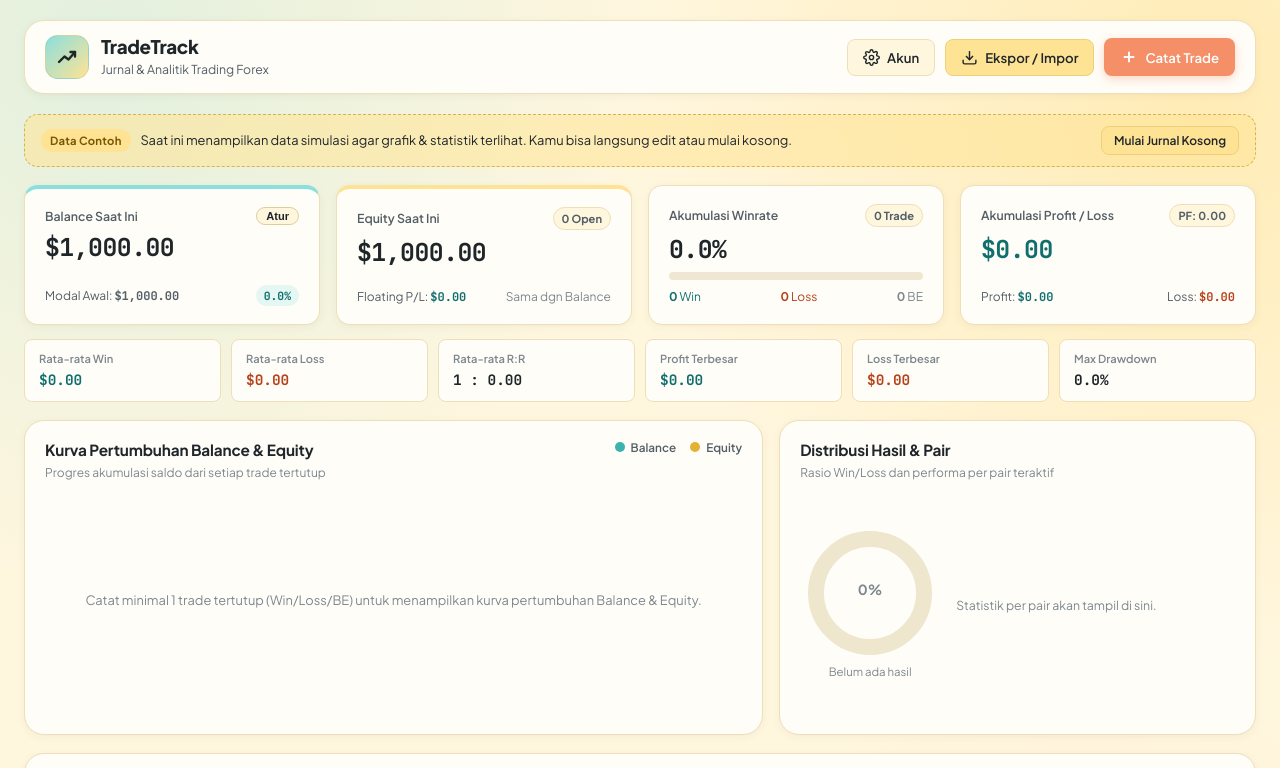
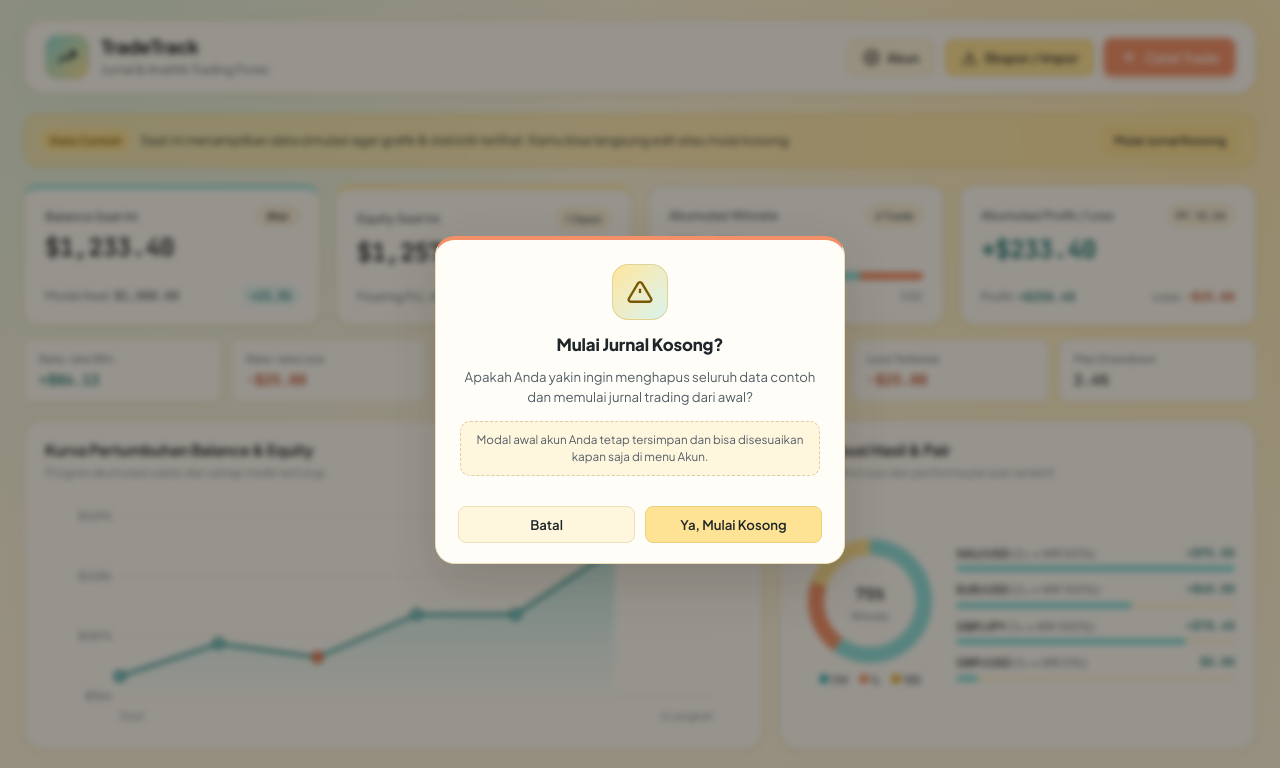
Before and after one commit to DzikriDhaniawan/notepad, a plain HTML site: page index.html in a window 1280 px wide. Both pictures are taken after a click on the button "Mulai Jurnal Kosong". Shown: the top 768 px of the page. Drawn offline with Linux system fonts and the light colour scheme.

Commit message:
push project

```diff
--- a/app.js
+++ b/app.js
@@ -893,6 +893,8 @@
   }
 
   // ---------- Modals & Forms ----------
+  let confirmResolver = null;
+
   function openModal(id) {
     const el = document.getElementById(id);
     el.hidden = false;
@@ -902,9 +904,55 @@
   function closeModal(id) {
     const el = document.getElementById(id);
     el.hidden = true;
+    if (id === 'confirmModal' && confirmResolver) {
+      const resolve = confirmResolver;
+      confirmResolver = null;
+      resolve(false);
+    }
     if ([...document.querySelectorAll('.modal-backdrop')].every((m) => m.hidden)) {
       document.body.style.overflow = '';
     }
+  }
+
+  function showConfirmDialog({
+    title = 'Apakah Anda yakin?',
+    message = 'Tindakan ini tidak dapat dibatalkan.',
+    note = '',
+    confirmText = 'Ya, Lanjutkan',
+    cancelText = 'Batal',
+    variant = 'coral'
+  }) {
+    if (confirmResolver) {
+      confirmResolver(false);
+      confirmResolver = null;
+    }
+
+    document.getElementById('confirmModalTitle').textContent = title;
+    document.getElementById('confirmModalMessage').textContent = message;
+
+    const noteEl = document.getElementById('confirmModalNote');
+    if (note) {
+      noteEl.textContent = note;
+      noteEl.hidden = false;
+    } else {
+      noteEl.hidden = true;
+    }
+
+    const iconEl = document.getElementById('confirmModalIcon');
+    iconEl.className = `confirm-icon ${variant === 'gold' ? 'is-gold' : ''}`;
+
+    const acceptBtn = document.getElementById('btnConfirmAccept');
+    const cancelBtn = document.getElementById('btnConfirmCancel');
+    acceptBtn.textContent = confirmText;
+    cancelBtn.textContent = cancelText;
+    acceptBtn.className = `btn ${variant === 'gold' ? 'btn-secondary' : 'btn-primary'}`;
+
+    openModal('confirmModal');
+    acceptBtn.focus();
+
+    return new Promise((resolve) => {
+      confirmResolver = resolve;
+    });
   }
 
   function updateCalcPreview() {
@@ -1037,10 +1085,17 @@
     openModal('detailModal');
   }
 
-  function deleteTrade(tradeId) {
+  async function deleteTrade(tradeId) {
     const tr = state.trades.find((t) => t.id === tradeId);
     if (!tr) return;
-    if (!confirm(`Hapus catatan trade ${tr.pair.toUpperCase()} (${formatDateShort(tr.date)})?`)) return;
+    const confirmed = await showConfirmDialog({
+      title: 'Hapus Catatan Trade?',
+      message: `Apakah Anda yakin ingin menghapus catatan ${tr.pair.toUpperCase()} (${tr.direction}) tanggal ${formatDateShort(tr.date)}?`,
+      note: 'Saldo Balance, Equity, dan statistik Winrate akan dihitung ulang otomatis.',
+      confirmText: 'Ya, Hapus Trade',
+      variant: 'coral'
+    });
+    if (!confirmed) return;
     state.trades = state.trades.filter((t) => t.id !== tradeId);
     state.isDemo = false;
     saveState();
@@ -1180,8 +1235,15 @@
     reader.readAsText(file);
   }
 
-  function handleResetAll() {
-    if (!confirm('Yakin ingin menghapus seluruh riwayat trading? Tindakan ini tidak bisa dibatalkan.')) return;
+  async function handleResetAll() {
+    const confirmed = await showConfirmDialog({
+      title: 'Hapus Semua Data Jurnal?',
+      message: 'Apakah Anda yakin ingin menghapus seluruh riwayat trading? Tindakan ini tidak bisa dibatalkan.',
+      note: 'Disarankan unduh Backup JSON atau CSV terlebih dahulu sebelum mengosongkan data.',
+      confirmText: 'Ya, Hapus Semua',
+      variant: 'coral'
+    });
+    if (!confirmed) return;
     state.trades = [];
     state.isDemo = false;
     state.account.depositAdjust = 0;
@@ -1193,6 +1255,16 @@
 
   // ---------- Event Wiring ----------
   function initEvents() {
+    document.getElementById('btnConfirmCancel').addEventListener('click', () => {
+      closeModal('confirmModal');
+    });
+    document.getElementById('btnConfirmAccept').addEventListener('click', () => {
+      const resolve = confirmResolver;
+      confirmResolver = null;
+      closeModal('confirmModal');
+      if (resolve) resolve(true);
+    });
+
     document.getElementById('btnNewTrade').addEventListener('click', openNewTradeModal);
     document.getElementById('btnMobileNavAdd').addEventListener('click', openNewTradeModal);
     document.getElementById('btnEmptyAddTrade').addEventListener('click', openNewTradeModal);
@@ -1207,8 +1279,16 @@
       });
     });
 
-    // Clear demo data
-    document.getElementById('btnClearDemo').addEventListener('click', () => {
+    // Clear demo data with custom confirmation popup
+    document.getElementById('btnClearDemo').addEventListener('click', async () => {
+      const confirmed = await showConfirmDialog({
+        title: 'Mulai Jurnal Kosong?',
+        message: 'Apakah Anda yakin ingin menghapus seluruh data contoh dan memulai jurnal trading dari awal?',
+        note: 'Modal awal akun Anda tetap tersimpan dan bisa disesuaikan kapan saja di menu Akun.',
+        confirmText: 'Ya, Mulai Kosong',
+        variant: 'gold'
+      });
+      if (!confirmed) return;
       state.trades = [];
       state.isDemo = false;
       saveState();
--- a/index.html
+++ b/index.html
@@ -654,6 +654,28 @@
     </div>
   </div>
 
+  <!-- Modal: Konfirmasi Kustom -->
+  <div class="modal-backdrop" id="confirmModal" hidden role="alertdialog" aria-modal="true" aria-labelledby="confirmModalTitle" aria-describedby="confirmModalMessage">
+    <div class="modal-dialog modal-confirm">
+      <div class="confirm-body">
+        <div class="confirm-icon" id="confirmModalIcon" aria-hidden="true">
+          <svg width="26" height="26" viewBox="0 0 24 24" fill="none" stroke="currentColor" stroke-width="2.2">
+            <path d="M10.29 3.86L1.82 18a2 2 0 0 0 1.71 3h16.94a2 2 0 0 0 1.71-3L13.71 3.86a2 2 0 0 0-3.42 0z" />
+            <line x1="12" y1="9" x2="12" y2="13" />
+            <line x1="12" y1="17" x2="12.01" y2="17" />
+          </svg>
+        </div>
+        <h2 class="confirm-title" id="confirmModalTitle">Apakah Anda yakin?</h2>
+        <p class="confirm-message" id="confirmModalMessage">Tindakan ini akan mengubah data jurnal Anda.</p>
+        <div class="confirm-note" id="confirmModalNote" hidden></div>
+      </div>
+      <div class="confirm-actions">
+        <button type="button" class="btn btn-ghost" id="btnConfirmCancel">Batal</button>
+        <button type="button" class="btn btn-primary" id="btnConfirmAccept">Ya, Lanjutkan</button>
+      </div>
+    </div>
+  </div>
+
   <!-- Mobile Bottom Navigation Bar -->
   <nav class="mobile-bottom-nav" id="mobileBottomNav" aria-label="Menu Navigasi Mobile">
     <button type="button" class="mbn-item is-active" data-mobile-nav="overview">
--- a/styles.css
+++ b/styles.css
@@ -1014,6 +1014,72 @@ textarea:focus {
 .modal-lg { max-width: 860px; }
 .modal-md { max-width: 640px; }
 .modal-sm { max-width: 460px; }
+.modal-confirm {
+  max-width: 410px;
+  border-radius: 20px;
+  border-top: 4px solid var(--palette-coral);
+}
+
+.confirm-body {
+  padding: 24px 24px 16px;
+  text-align: center;
+  display: flex;
+  flex-direction: column;
+  align-items: center;
+  gap: 10px;
+}
+
+.confirm-icon {
+  width: 56px;
+  height: 56px;
+  border-radius: 16px;
+  background: linear-gradient(135deg, rgba(255, 227, 148, 0.75), rgba(244, 143, 104, 0.25));
+  color: var(--ink-coral-dark);
+  border: 1px solid rgba(244, 143, 104, 0.35);
+  display: grid;
+  place-items: center;
+  margin-bottom: 2px;
+}
+
+.confirm-icon.is-gold {
+  background: linear-gradient(135deg, rgba(255, 227, 148, 0.9), rgba(139, 223, 221, 0.32));
+  color: var(--ink-gold-dark);
+  border-color: rgba(215, 178, 85, 0.45);
+}
+
+.confirm-title {
+  margin: 0;
+  font-size: 1.12rem;
+  font-weight: 800;
+  letter-spacing: -0.01em;
+  color: var(--ink-primary);
+}
+
+.confirm-message {
+  margin: 0;
+  font-size: 0.88rem;
+  color: var(--ink-secondary);
+  line-height: 1.5;
+}
+
+.confirm-note {
+  width: 100%;
+  margin-top: 4px;
+  padding: 9px 12px;
+  border-radius: 10px;
+  background: var(--palette-cream);
+  border: 1px dashed var(--border-strong);
+  font-size: 0.78rem;
+  color: var(--ink-secondary);
+}
+
+.confirm-actions {
+  padding: 14px 22px 20px;
+  display: grid;
+  grid-template-columns: 1fr 1fr;
+  gap: 10px;
+  background: var(--bg-card);
+}
 
 .modal-header {
   padding: 16px 22px;
@@ -1748,6 +1814,17 @@ textarea:focus {
     padding: 0;
   }
 
+  #confirmModal.modal-backdrop {
+    align-items: center;
+    padding: 18px;
+  }
+
+  #confirmModal .modal-confirm {
+    border-radius: 20px;
+    border-bottom: 1px solid var(--border-warm);
+    animation: modalIn 0.18s ease-out;
+  }
+
   .modal-dialog {
     max-height: 90vh;
     border-radius: 20px 20px 0 0;
```
